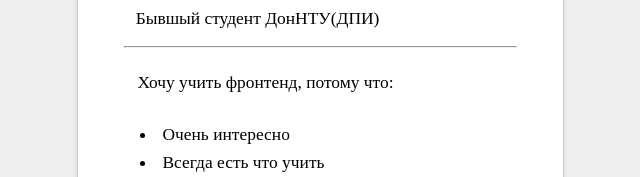
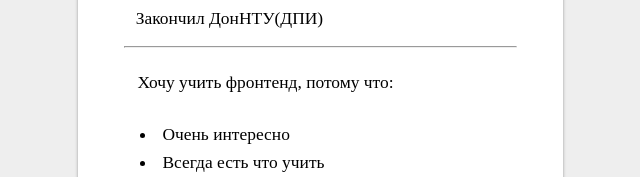
Before and after one commit to Illia-Sokol/Illia-Sokol.github.io, a plain HTML site: page task_1-2/index.html in a window 1280 px wide. Shown: the part 226-403 px from the top of the page, 364-1004 px from the left. Drawn offline with Linux system fonts and the light colour scheme.

Commit message:
some changes task1-2

```diff
--- a/task_1-2/index.html
+++ b/task_1-2/index.html
@@ -15,7 +15,7 @@
 			<main>
 				<img class="myPhoto" src="img/IlliaSokolovskyi.png" alt="Photo IlliaSokolovskyi">
 				<div class="section-lock">
-					<p class="student">Бывшый студент ДонНТУ(ДПИ)</p>
+					<p class="student">Закончил ДонНТУ(ДПИ)</p>
 				</div>
 				<hr>
 				<div class="sectionBlock">
```
